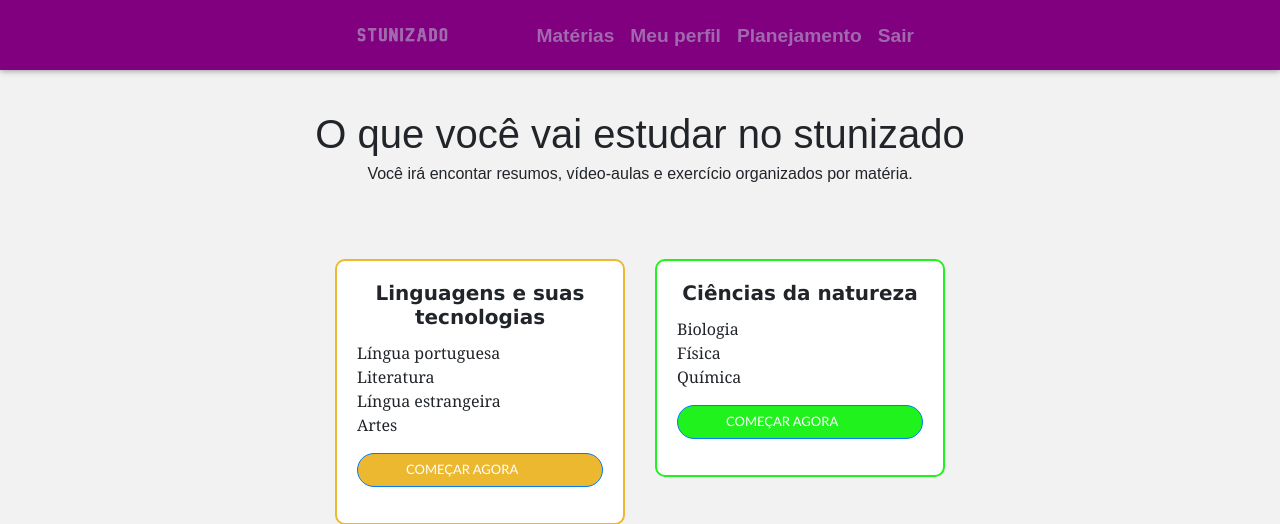
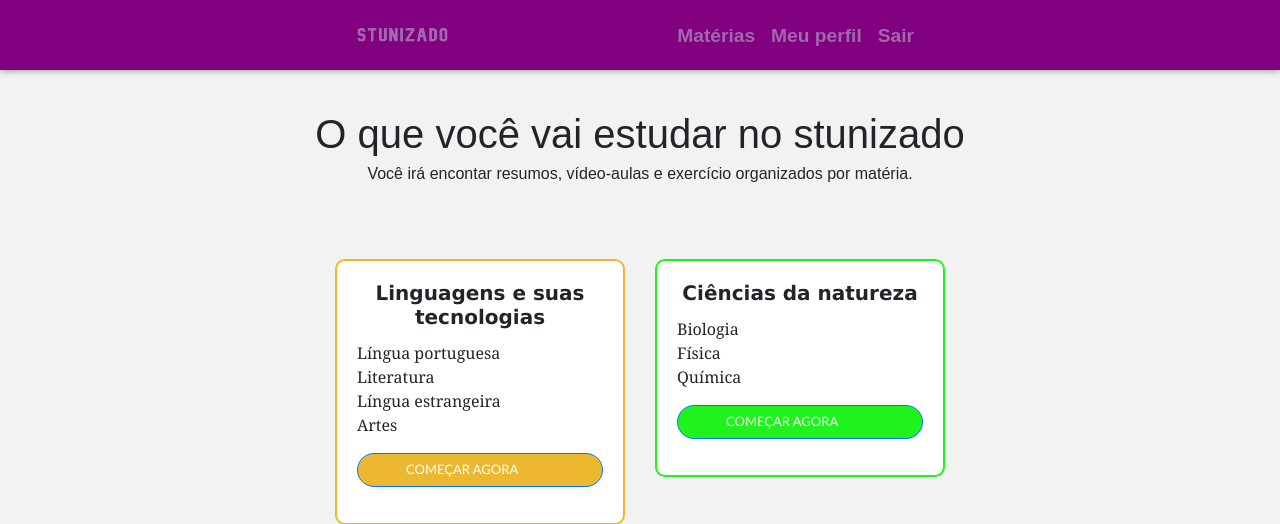
Before and after one commit to GianlucaSampogna/Stunizando, a PHP site: page /materias.php in a window 1280 px wide. Shown: the top 524 px of the page. Run offline with PHP 8.4, Linux system fonts and the light colour scheme; a user stored in the database is signed in.

Commit message:
Add files via upload

```diff
--- a/cadastracao.php
+++ b/cadastracao.php
@@ -15,7 +15,6 @@ $senha = $_POST['password'];
 $emailvalidate = filter_var($email,FILTER_VALIDATE_EMAIL);
 
 
-echo $nome;
 
 //pega a senha no cadastro, |criptografa| e transforma em uma variável
 $senha = password_hash($senha, PASSWORD_DEFAULT);
@@ -49,7 +48,7 @@ if (mysqli_query($conexao, $sql)) {
             $_SESSION['genero'] = $usuario['genero'];
             $_SESSION['password'] = $usuario['password'];
 
-            header("Location: meu_plano_estudo.php");
+            header("Location: materias.php");
 } else {
    echo "Erro: " . mysqli_error($conexao);
 }
--- a/conexao.php
+++ b/conexao.php
@@ -4,9 +4,7 @@ $usuario = 'root';
 $senha ='usbw';
 $dtbase = 'gdh';
 
-
 $conexao = mysqli_connect($host, $usuario, $senha, $dtbase);
-
 
 if (!$conexao){
     die(mysqli_connect_error());
--- a/contato.php
+++ b/contato.php
@@ -71,5 +71,4 @@ include_once 'header.php';
 
 <?php
 include_once 'footer.php';
-include_once 'final.php';
 ?>
--- a/final.php
+++ b/final.php
@@ -1,4 +1,3 @@
-<!-- foi criado porque nem todas as páginas (CADASTRO) tem o footer incluso (portanto não dária para adicionar isso em todas as páginas) -->
 <!-- JavaScript (Opcional) -->
 <!-- jQuery primeiro, depois Popper.js, depois Bootstrap JS -->
 <script src="https://code.jquery.com/jquery-3.3.1.slim.min.js" integrity="sha384-q8i/X+965DzO0rT7abK41JStQIAqVgRVzpbzo5smXKp4YfRvH+8abtTE1Pi6jizo" crossorigin="anonymous"></script>
--- a/header_cadastrado.php
+++ b/header_cadastrado.php
@@ -18,11 +18,8 @@
                                 <li class="nav-item">
                                     <a href="materias.php" class="nav-link color">Matérias</a>
                                 </li>
-                                <li class="nav-item">
-                                    <a href="secao_meu_perfil.php" class="nav-link color">Meu perfil</a></li>
-                                <li class="nav-item">
-                                    <a href="meu_plano_estudo.php" class="nav-link color">Planejamento</a>
-                                </li>
+
+                                <li class="nav-item"><a href="secao_meu_perfil.php" class="nav-link color">Meu perfil</a></li>
                                 <li class="nav-item">
                                     <a href="logout.php" class="nav-link color">Sair</a>
                                 </li>
--- a/index.php
+++ b/index.php
@@ -86,5 +86,4 @@ include_once 'header.php'; ///Incluição do header
 
 		<?php
 		include_once 'footer.php'; /// incluição do arquivo com o footer
-		include_once 'final.php';
 		?>
--- a/materias.php
+++ b/materias.php
@@ -78,5 +78,7 @@ $nome_da_pagina = 'matérias';
 
 <?php
 require_once 'footer_cadastrado.php';
-include_once 'final.php';
 ?>
+
+    </body>
+</html>
--- a/secao_meu_perfil.php
+++ b/secao_meu_perfil.php
@@ -32,5 +32,4 @@ $id = $_SESSION['id'];
 
 <?php
 include_once "footer_cadastrado.php";
-include_once 'final.php';
 ?>
--- a/secao_teste.php
+++ b/secao_teste.php
@@ -13,5 +13,4 @@ GENERO: <?php echo"$genero"?>
 
 <?php
 include_once "footer.php";
-include_once 'final.php';
 ?>
```
